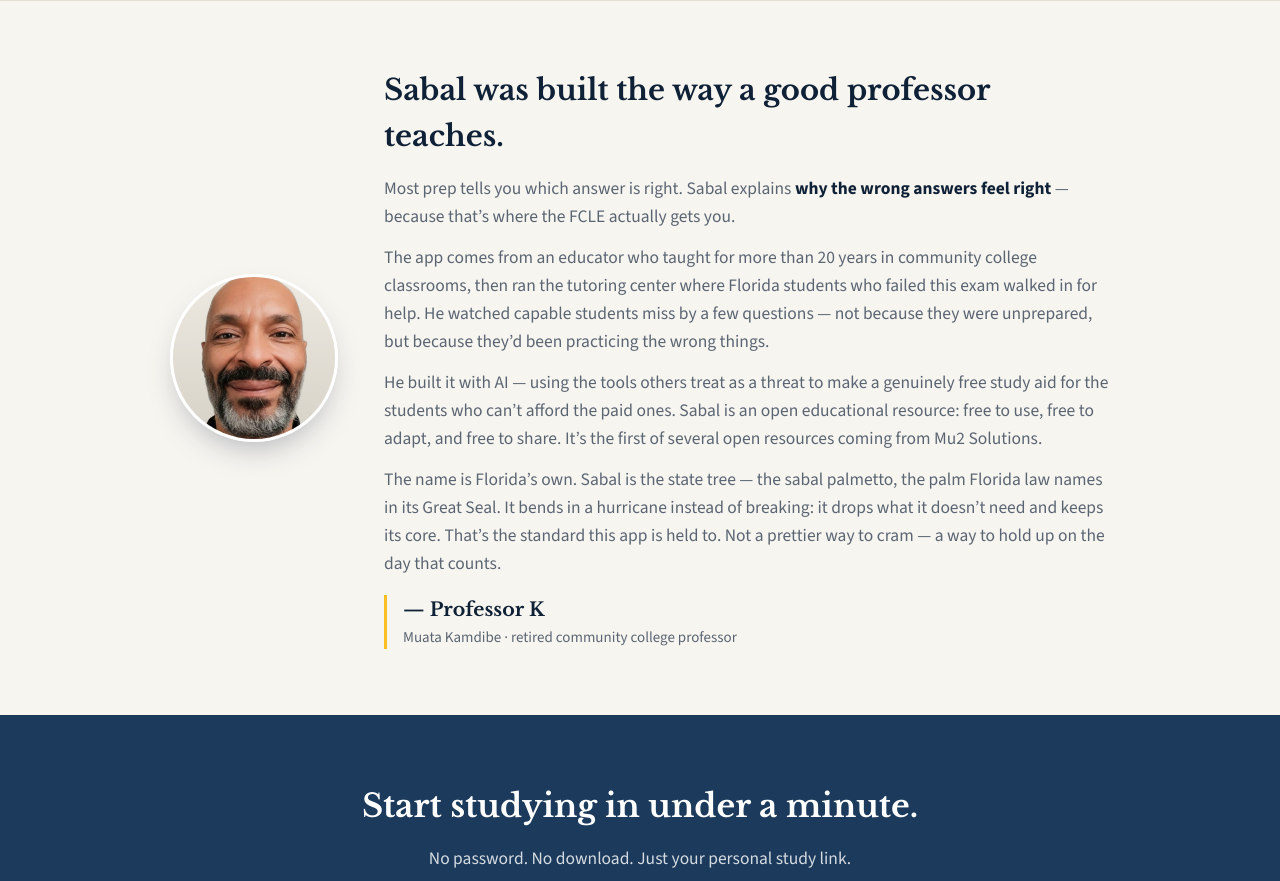
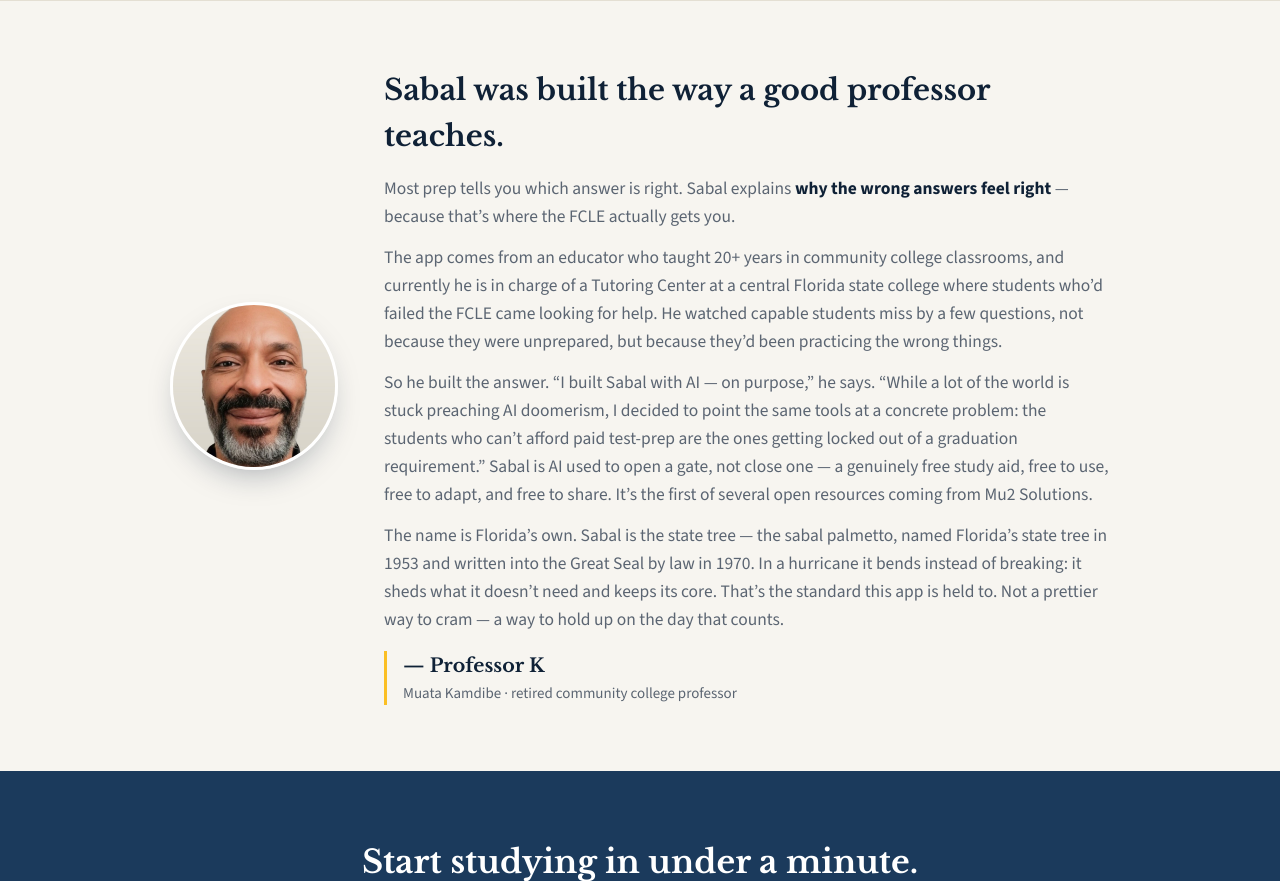
Before and after one commit to MuataSr/sabal, a Flask app: page / in a window 1280 px wide. Shown: the part 1074-1955 px from the top of the page. Run offline with Flask 3, Linux system fonts and the light colour scheme.

Commit message:
Landing: strengthen founder section with direct quotes + verified sabal-palm facts

```diff
--- a/templates/landing.html
+++ b/templates/landing.html
@@ -261,9 +261,9 @@
       <div>
         <h2>Sabal was built the way a good professor teaches.</h2>
         <p>Most prep tells you which answer is right. Sabal explains <strong>why the wrong answers feel right</strong> &mdash; because that&rsquo;s where the FCLE actually gets you.</p>
-        <p>The app comes from an educator who taught for more than 20 years in community college classrooms, then ran the tutoring center where Florida students who failed this exam walked in for help. He watched capable students miss by a few questions &mdash; not because they were unprepared, but because they&rsquo;d been practicing the wrong things.</p>
-        <p>He built it with AI &mdash; using the tools others treat as a threat to make a genuinely free study aid for the students who can&rsquo;t afford the paid ones. Sabal is an open educational resource: free to use, free to adapt, and free to share. It&rsquo;s the first of several open resources coming from Mu2 Solutions.</p>
-        <p>The name is Florida&rsquo;s own. Sabal is the state tree &mdash; the sabal palmetto, the palm Florida law names in its Great Seal. It bends in a hurricane instead of breaking: it drops what it doesn&rsquo;t need and keeps its core. That&rsquo;s the standard this app is held to. Not a prettier way to cram &mdash; a way to hold up on the day that counts.</p>
+        <p>The app comes from an educator who taught 20+ years in community college classrooms, and currently he is in charge of a Tutoring Center at a central Florida state college where students who&rsquo;d failed the FCLE came looking for help. He watched capable students miss by a few questions, not because they were unprepared, but because they&rsquo;d been practicing the wrong things.</p>
+        <p>So he built the answer. &ldquo;I built Sabal with AI &mdash; on purpose,&rdquo; he says. &ldquo;While a lot of the world is stuck preaching AI doomerism, I decided to point the same tools at a concrete problem: the students who can&rsquo;t afford paid test-prep are the ones getting locked out of a graduation requirement.&rdquo; Sabal is AI used to open a gate, not close one &mdash; a genuinely free study aid, free to use, free to adapt, and free to share. It&rsquo;s the first of several open resources coming from Mu2 Solutions.</p>
+        <p>The name is Florida&rsquo;s own. Sabal is the state tree &mdash; the sabal palmetto, named Florida&rsquo;s state tree in 1953 and written into the Great Seal by law in 1970. In a hurricane it bends instead of breaking: it sheds what it doesn&rsquo;t need and keeps its core. That&rsquo;s the standard this app is held to. Not a prettier way to cram &mdash; a way to hold up on the day that counts.</p>
         <div class="sig">
           <div class="n">&mdash; Professor K</div>
           <div class="t">Muata Kamdibe &middot; retired community college professor</div>
```
